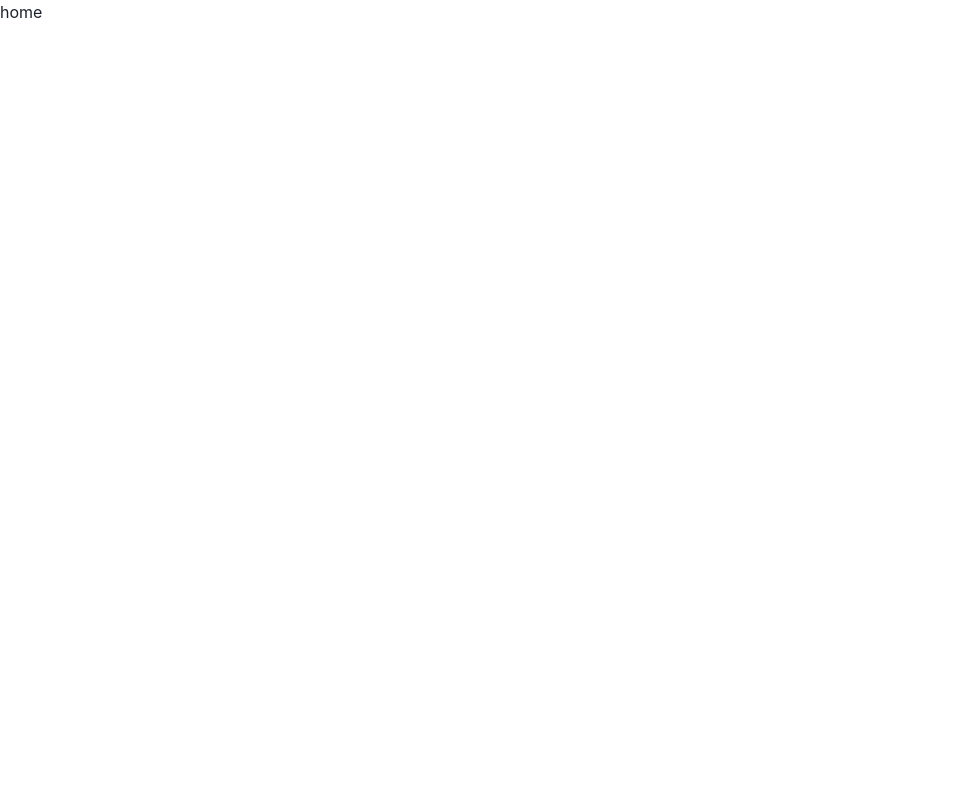
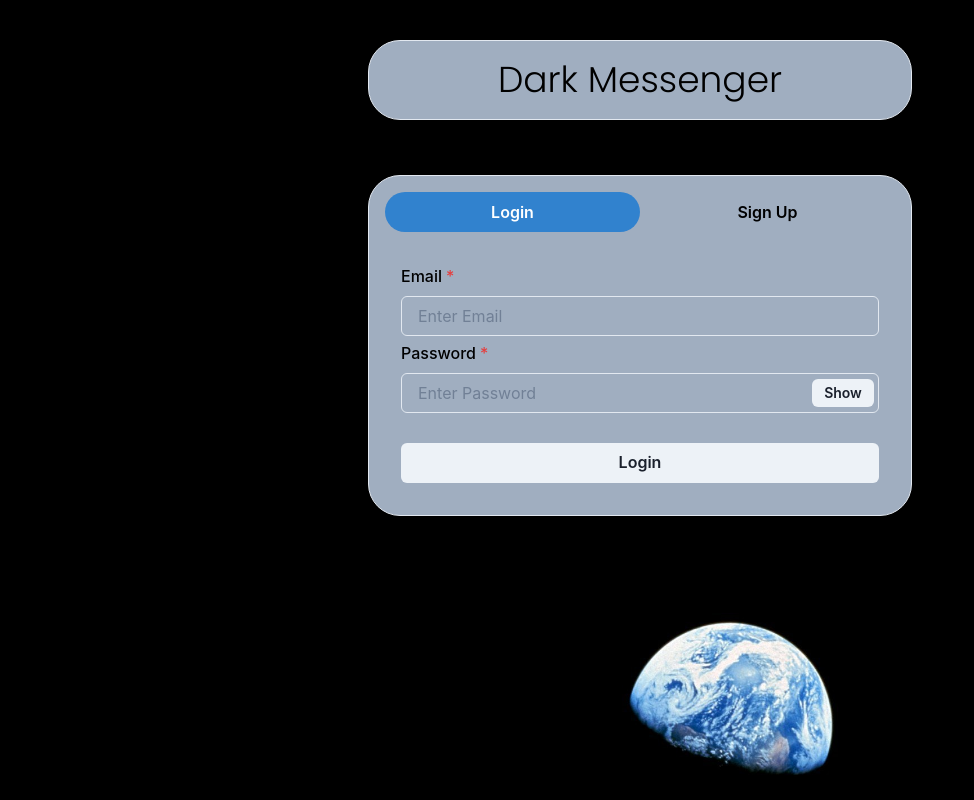
Before and after one commit to ItsUtsavPoddar/DarkMessenger, a React (Create React App) app in the folder frontend/: page / in a window 1280 px wide. Shown: the top 800 px of the page, without its empty margins (0-974 px from the left). Built offline with nearby package versions, Linux system fonts and the light colour scheme.

Commit message:
1.0.0.2 components

```diff
--- a/frontend/src/App.css
+++ b/frontend/src/App.css
@@ -0,0 +1,10 @@
+@import url("https://fonts.googleapis.com/css2?family=Poppins:wght@300&display=swap");
+
+.App {
+  min-height: 169vh;
+  display: flex;
+  background-image: url(./background.png);
+  background-size: cover;
+  background-position: center;
+  color: black;
+}
--- /dev/null
+++ b/frontend/src/components/auth/Login.js
@@ -0,0 +1,65 @@
+import React from "react";
+import {
+  Button,
+  FormControl,
+  FormLabel,
+  Input,
+  InputGroup,
+  InputRightElement,
+  VStack,
+} from "@chakra-ui/react";
+import { useState } from "react";
+
+const Login = () => {
+  const [show, setshow] = useState(false);
+  const [email, setEmail] = useState();
+  const [password, setPassword] = useState();
+  const handleClick = () => setshow(!show);
+
+  const SubmitHandler = () => {};
+  return (
+    <VStack spacing="5px" color={"black"}>
+      <FormControl id="email" isRequired>
+        <FormLabel>Email</FormLabel>
+        <Input
+          placeholder="Enter Email"
+          onChange={(e) => {
+            setEmail(e.target.value);
+            // console.log("Adasd");
+          }}
+        />
+      </FormControl>
+      <FormControl id="password" isRequired>
+        <FormLabel>Password</FormLabel>
+        <InputGroup>
+          <InputRightElement width="4.5rem">
+            <Button h="1.75rem" size="sm" onClick={handleClick}>
+              {show ? "Hide" : "Show"}
+            </Button>
+          </InputRightElement>
+          <Input
+            type={show ? "text" : "password"}
+            placeholder="Enter Password"
+            onChange={(e) => {
+              setPassword(e.target.value);
+              // console.log("Adasd");
+            }}
+          />
+        </InputGroup>
+      </FormControl>
+
+      <Button
+        //colorScheme="aqua"
+        width={"100%"}
+        style={{
+          marginTop: 25,
+        }}
+        onClick={SubmitHandler}
+      >
+        Login
+      </Button>
+    </VStack>
+  );
+};
+
+export default Login;
--- /dev/null
+++ b/frontend/src/components/auth/Signup.js
@@ -0,0 +1,107 @@
+import React from "react";
+import {
+  Button,
+  FormControl,
+  FormLabel,
+  Input,
+  InputGroup,
+  InputRightElement,
+  VStack,
+} from "@chakra-ui/react";
+import { useState } from "react";
+
+const Signup = () => {
+  const [show, setshow] = useState(false);
+  const [name, setName] = useState();
+  const [email, setEmail] = useState();
+  const [confirmpassword, setConfirmpassword] = useState();
+  const [password, setPassword] = useState();
+  const [pfp, setPfp] = useState();
+  const handleClick = () => setshow(!show);
+
+  const postDetails = (pics) => {};
+  const SubmitHandler = () => {};
+  return (
+    <VStack spacing="5px" color={"black"}>
+      <FormControl id="first-name" isRequired>
+        <FormLabel>First Name</FormLabel>
+        <Input
+          placeholder="Enter Name"
+          onChange={(e) => {
+            setName(e.target.value);
+            // console.log("Adasd");
+          }}
+        />
+      </FormControl>
+      <FormControl id="email" isRequired>
+        <FormLabel>Email</FormLabel>
+        <Input
+          placeholder="Enter Email"
+          onChange={(e) => {
+            setEmail(e.target.value);
+            // console.log("Adasd");
+          }}
+        />
+      </FormControl>
+      <FormControl id="password" isRequired>
+        <FormLabel>Password</FormLabel>
+        <InputGroup>
+          <InputRightElement width="4.5rem">
+            <Button h="1.75rem" size="sm" onClick={handleClick}>
+              {show ? "Hide" : "Show"}
+            </Button>
+          </InputRightElement>
+          <Input
+            type={show ? "text" : "password"}
+            placeholder="Enter Password"
+            onChange={(e) => {
+              setPassword(e.target.value);
+              // console.log("Adasd");
+            }}
+          />
+        </InputGroup>
+      </FormControl>
+      <FormControl id="password" isRequired>
+        <FormLabel>Confirm Password</FormLabel>
+        <InputGroup>
+          <InputRightElement width="4.5rem">
+            <Button h="1.75rem" size="sm" onClick={handleClick}>
+              {show ? "Hide" : "Show"}
+            </Button>
+          </InputRightElement>
+          <Input
+            type={show ? "text" : "password"}
+            placeholder="Enter Password"
+            onChange={(e) => {
+              setConfirmpassword(e.target.value);
+              // console.log("Adasd");
+            }}
+          />
+        </InputGroup>
+      </FormControl>
+
+      <FormControl id="pfp">
+        <FormLabel>Upload your face</FormLabel>
+        <Input
+          type="file"
+          p="1.5"
+          accept="image/*"
+          onChange={(e) => postDetails(e.target.files[0])}
+        />
+      </FormControl>
+
+      <Button
+        //colorScheme="aqua"
+        width={"100%"}
+        style={{
+          marginTop: 25,
+        }}
+        onClick={SubmitHandler}
+      >
+        Submit
+      </Button>
+    </VStack>
+  );
+};
+
+export default Signup;
--- a/frontend/src/pages/Homepage.js
+++ b/frontend/src/pages/Homepage.js
@@ -1,7 +1,82 @@
 import React from "react";
+import {
+  Container,
+  Box,
+  Text,
+  Tab,
+  TabList,
+  TabPanel,
+  TabPanels,
+  Tabs,
+  Center,
+} from "@chakra-ui/react";
+
+import Login from "../components/auth/Login";
+import Signup from "../components/auth/Signup";
 
 const Homepage = () => {
-  return <div>home</div>;
+  return (
+    <Container maxW="xl" centerContent>
+      <Box
+        d="flex"
+        justifyContent="center"
+        p="3"
+        bg={"gray.400"}
+        w="100%"
+        m="40px 0 15px 0"
+        borderRadius="2rem"
+        borderWidth="1px"
+      >
+        <Center>
+          <Text
+            justifyContent="center"
+            fontSize={"4xl"}
+            fontFamily={"Poppins"}
+            color="black"
+          >
+            Dark Messenger{" "}
+          </Text>
+        </Center>
+      </Box>
+      <Box
+        d="flex"
+        justifyContent="center"
+        p="4"
+        bg={"gray.400"}
+        w="100%"
+        m="40px 0 15px 0"
+        borderRadius="2rem"
+        borderWidth="1px"
+      >
+        <Tabs variant="soft-rounded">
+          <TabList mb="1em">
+            <Tab
+              width={"50%"}
+              color={"black"}
+              _selected={{ color: "white", bg: "blue.500" }}
+            >
+              Login
+            </Tab>
+            <Tab
+              width={"50%"}
+              color={"black"}
+              _selected={{ color: "white", bg: "blue.500" }}
+            >
+              Sign Up
+            </Tab>
+          </TabList>
+          <TabPanels>
+            <TabPanel>
+              <Login />
+            </TabPanel>
+            <TabPanel>
+              <Signup />
+            </TabPanel>
+          </TabPanels>
+        </Tabs>
+      </Box>
+    </Container>
+  );
 };
 
 export default Homepage;
```
Also changed, not shown: frontend/src/background.png (added).
